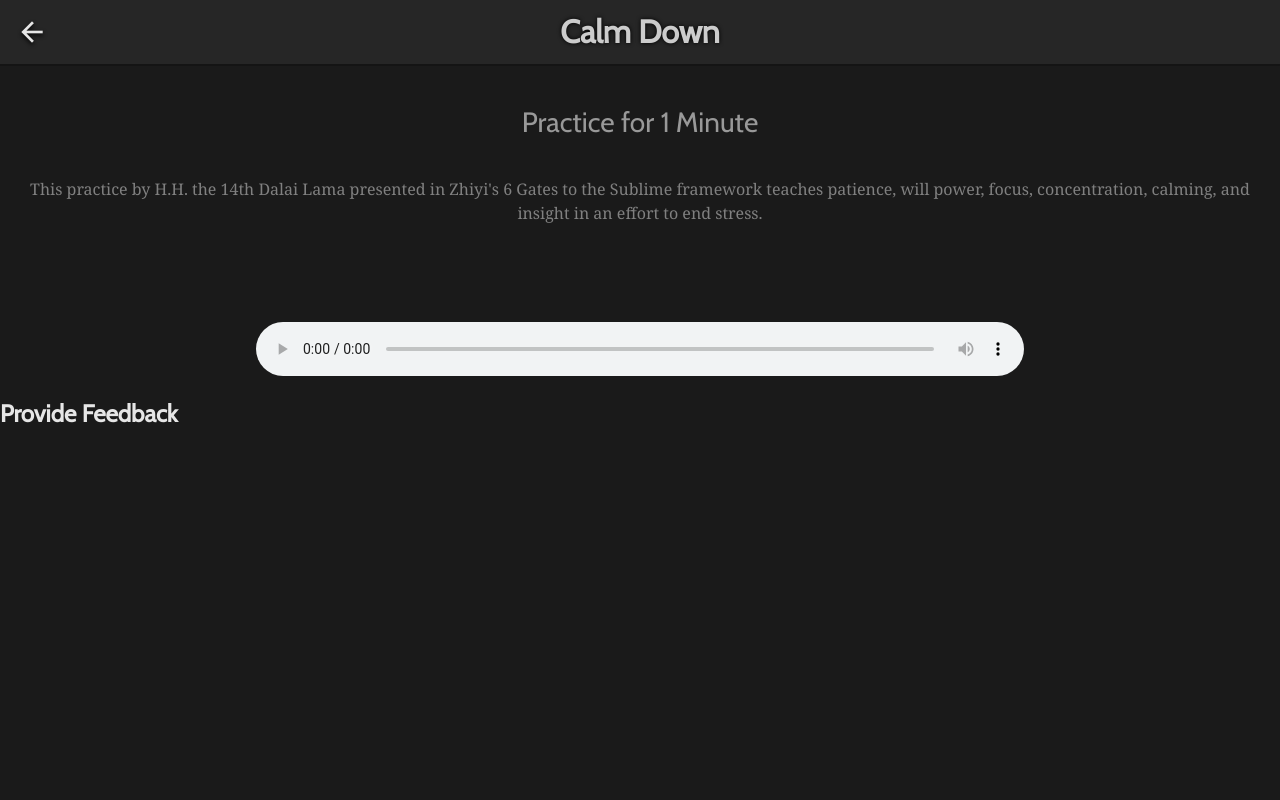
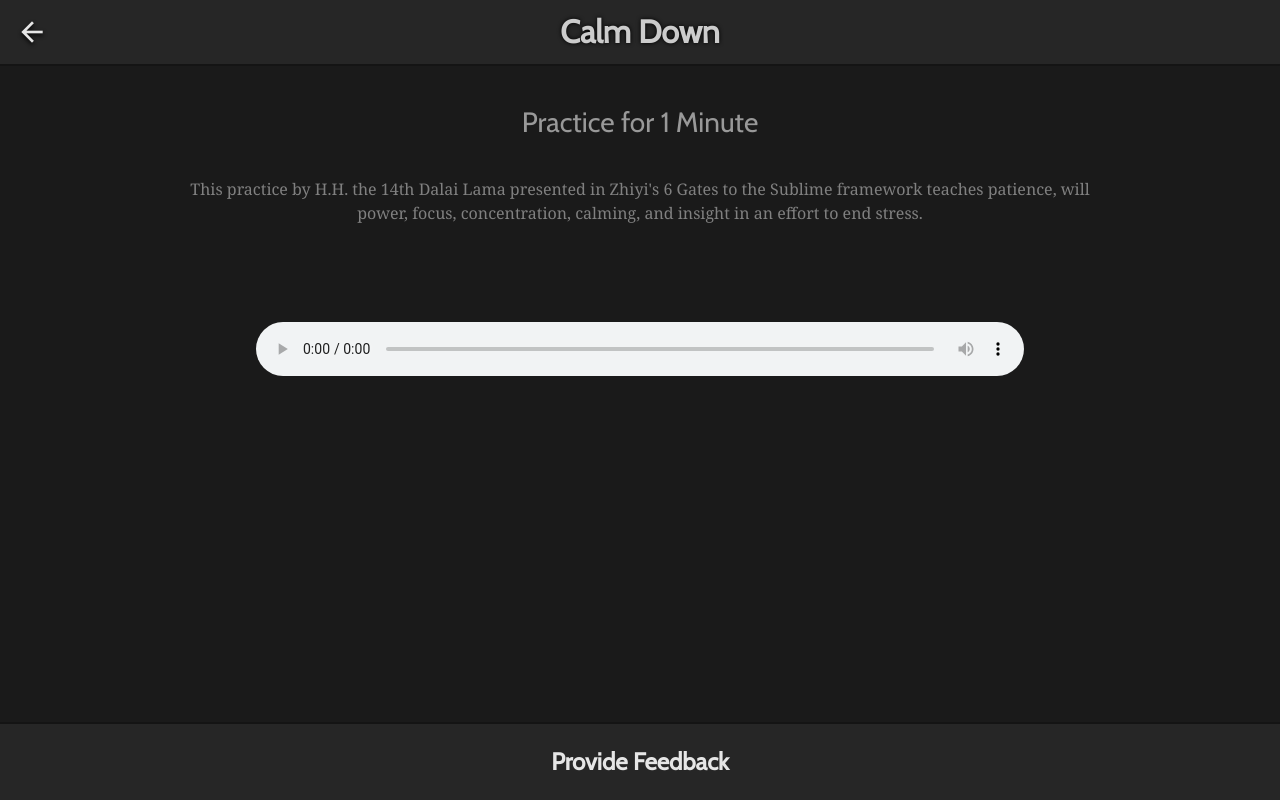
Before and after one commit to ryanallen/openmindapp, a PHP site: page /meditations/calm-down__1-minute.html in a window 1280 px wide. Run offline with PHP 8.4, Linux system fonts and the light colour scheme.

Commit message:
scss files

```diff
--- a/style/mind.css
+++ b/style/mind.css
@@ -13,14 +13,23 @@ body {
   margin: 0;
   height: 100%;
   width: 100%;
-  background-color: #1a1a1a; }
+  background-color: #1a1a1a;
+  display: -webkit-flex;
+  display: -ms-flexbox;
+  display: flex;
+  -webkit-flex: 1;
+  -ms-flex: 1;
+  flex: 1;
+  -webkit-flex-direction: column;
+  -ms-flex-direction: column;
+  flex-direction: column; }
 
 a:link {
   text-decoration: none;
   color: #e6e6e6; }
 
 a:visited {
-  color: #666666; }
+  color: gray; }
 
 input, button, submit {
   border: none; }
@@ -55,6 +64,89 @@ ol {
   .text-link:hover {
     color: white; }
 
+.audio__group {
+  display: -webkit-flex;
+  display: -ms-flexbox;
+  display: flex;
+  -webkit-flex: 1;
+  -ms-flex: 1;
+  flex: 1;
+  -webkit-justify-content: center;
+  -ms-flex-pack: center;
+  justify-content: center;
+  margin-top: 64px; }
+
+audio {
+  width: 60vw; }
+
+.button {
+  display: -webkit-flex;
+  display: -ms-flexbox;
+  display: flex;
+  min-height: 96px;
+  max-width: 960px;
+  margin: 0 auto 12px auto;
+  color: white;
+  background-color: #333333;
+  -webkit-align-items: center;
+  -ms-flex-align: center;
+  align-items: center;
+  transition: background-color .3s ease, color .3s ease; }
+  .button:hover {
+    background-color: white;
+    color: black; }
+
+.button__text {
+  display: -webkit-flex;
+  display: -ms-flexbox;
+  display: flex;
+  -webkit-flex: 1;
+  -ms-flex: 1;
+  flex: 1;
+  margin: 0 0 0 32px; }
+
+.material-icons.button__icon {
+  display: -webkit-flex;
+  display: -ms-flexbox;
+  display: flex;
+  font-size: 32px;
+  margin: 0 32px; }
+
+.button__group, .button__group--viewport-bottom {
+  display: -webkit-flex;
+  display: -ms-flexbox;
+  display: flex;
+  -webkit-flex: 1;
+  -ms-flex: 1;
+  flex: 1;
+  -webkit-flex-direction: column;
+  -ms-flex-direction: column;
+  flex-direction: column; }
+
+.button__feedback-request {
+  display: -webkit-flex;
+  display: -ms-flexbox;
+  display: flex;
+  min-height: 64px;
+  width: 100%;
+  box-shadow: 0 -2px 0 0 #141414;
+  background-color: #262626;
+  -webkit-align-items: center;
+  -ms-flex-align: center;
+  align-items: center;
+  -webkit-justify-content: center;
+  -ms-flex-pack: center;
+  justify-content: center;
+  transition: background-color .3s ease, color .3s ease; }
+  .button__feedback-request:hover {
+    background-color: white;
+    color: black; }
+
+.button__group--viewport-bottom {
+  -webkit-justify-content: flex-end;
+  -ms-flex-pack: end;
+  justify-content: flex-end; }
+
 .action-menu {
   display: -webkit-flex;
   display: -ms-flexbox;
@@ -83,6 +175,32 @@ ol {
   -webkit-flex: 2;
   -ms-flex: 2;
   flex: 2; }
+
+.hero {
+  display: -webkit-flex;
+  display: -ms-flexbox;
+  display: flex;
+  min-height: 192px;
+  width: 100%;
+  max-width: 960px;
+  margin: auto;
+  -webkit-flex-direction: column;
+  -ms-flex-direction: column;
+  flex-direction: column;
+  -webkit-align-items: center;
+  -ms-flex-align: center;
+  align-items: center;
+  -webkit-justify-content: center;
+  -ms-flex-pack: center;
+  justify-content: center;
+  color: #999999;
+  background-color: #1a1a1a;
+  margin-top: 2px;
+  box-shadow: 0 2px 0 0 #1a1a1a; }
+
+.hero__subtitle {
+  margin: 16px;
+  text-align: center; }
 
 .top-bar {
   display: -webkit-flex;
@@ -152,128 +270,3 @@ ol {
   color: transparent;
   width: 80px;
   height: 80px; }
-
-.button {
-  display: -webkit-flex;
-  display: -ms-flexbox;
-  display: flex;
-  -webkit-flex: 1;
-  -ms-flex: 1;
-  flex: 1;
-  min-height: 96px;
-  width: 100%;
-  max-width: 960px;
-  margin: 0 auto 12px auto;
-  color: white;
-  background-color: #262626;
-  -webkit-align-items: center;
-  -ms-flex-align: center;
-  align-items: center;
-  transition: background-color .2s ease, box-shadow .2s ease, margin .2s ease, color .2s ease; }
-  .button:hover {
-    background-color: white;
-    box-shadow: 0 4px 0 0 #999999, 0 0 16px 0 gray;
-    color: black; }
-
-.button__text {
-  display: -webkit-flex;
-  display: -ms-flexbox;
-  display: flex;
-  -webkit-flex: 1;
-  -ms-flex: 1;
-  flex: 1;
-  margin: 0 0 0 32px; }
-
-.material-icons.button__icon {
-  display: -webkit-flex;
-  display: -ms-flexbox;
-  display: flex;
-  font-size: 32px;
-  margin: 0 32px; }
-
-.button__group {
-  display: -webkit-flex;
-  display: -ms-flexbox;
-  display: flex;
-  -webkit-flex: 1;
-  -ms-flex: 1;
-  flex: 1;
-  -webkit-flex-direction: column;
-  -ms-flex-direction: column;
-  flex-direction: column;
-  -webkit-justify-content: center;
-  -ms-flex-pack: center;
-  justify-content: center; }
-
-#action-list {
-  display: none;
-  background-color: #0d0d0d;
-  box-shadow: inset 0px 6px 0 black;
-  -webkit-flex-direction: column;
-  -ms-flex-direction: column;
-  flex-direction: column;
-  position: absolute;
-  width: 100%; }
-
-.action-list__card-item {
-  -webkit-align-items: center;
-  -ms-flex-align: center;
-  align-items: center;
-  color: #e6e6e6;
-  display: -webkit-flex;
-  display: -ms-flexbox;
-  display: flex;
-  font-family: 'Cabin', sans-serif;
-  font-size: 18px;
-  line-height: 24px;
-  padding: 4px 4vw;
-  width: 100%; }
-  .action-list__card-item:hover {
-    background-color: #4d4d4d;
-    box-shadow: 0 6px 0 0 #333333; }
-
-.action-list__icon, .action-list__icon--flip-h {
-  font-size: 16px;
-  line-height: 56px; }
-
-.action-list__icon--flip-h {
-  -webkit-transform: scale(-1, 1);
-  transform: scale(-1, 1); }
-
-.audio__group {
-  display: -webkit-flex;
-  display: -ms-flexbox;
-  display: flex;
-  -webkit-flex: 1;
-  -ms-flex: 1;
-  flex: 1;
-  -webkit-justify-content: center;
-  -ms-flex-pack: center;
-  justify-content: center;
-  margin-top: 64px; }
-
-audio {
-  width: 60vw; }
-
-.hero {
-  display: -webkit-flex;
-  display: -ms-flexbox;
-  display: flex;
-  min-height: 192px;
-  -webkit-flex-direction: column;
-  -ms-flex-direction: column;
-  flex-direction: column;
-  -webkit-align-items: center;
-  -ms-flex-align: center;
-  align-items: center;
-  -webkit-justify-content: center;
-  -ms-flex-pack: center;
-  justify-content: center;
-  color: #999999;
-  background-color: #1a1a1a;
-  margin-top: 2px;
-  box-shadow: 0 2px 0 0 #1a1a1a; }
-
-.hero__subtitle {
-  margin: 16px;
-  text-align: center; }
```
Also changed, not shown: 1 other file.
